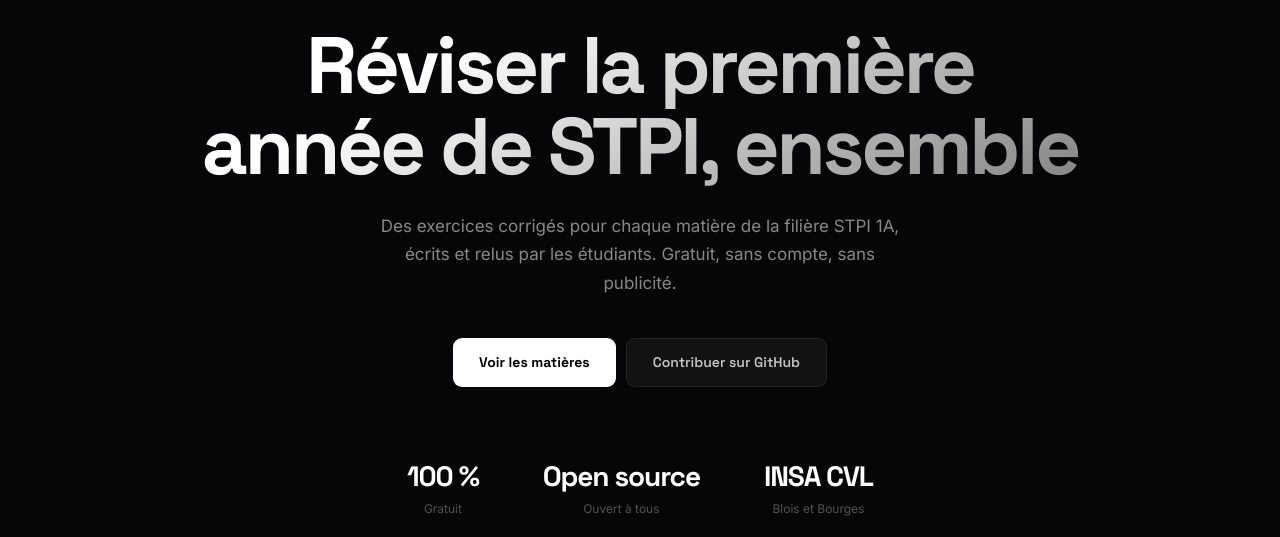
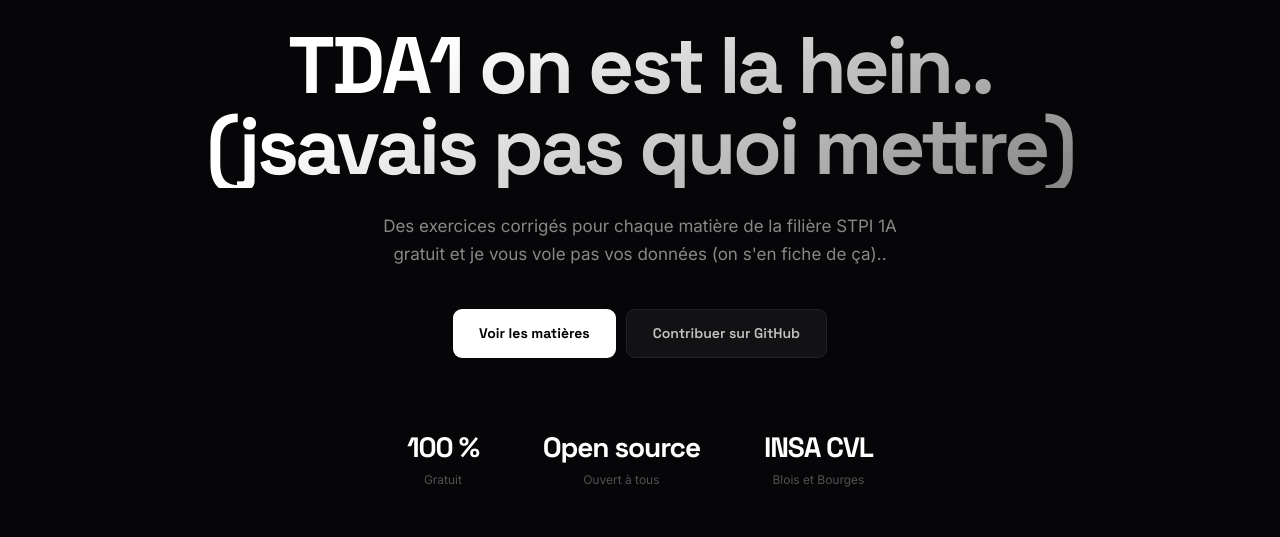
Before and after one commit to OPENINSACVL/STPI-1A, a plain HTML site: page index.html in a window 1280 px wide. Shown: the part 263-800 px from the top of the page. Drawn offline with Linux system fonts and the light colour scheme.

Commit message:
Update index.html

```diff
--- a/index.html
+++ b/index.html
@@ -134,8 +134,8 @@ footer{border-top:1px solid var(--border);padding:44px 32px}
 
 <header class="hero" id="top">
   <img class="hero-logo reveal" src="INSACVL.png" alt="">
-  <h1 class="hero-title reveal d1">Réviser la première année de STPI, ensemble</h1>
-  <p class="hero-sub reveal d2">Des exercices corrigés pour chaque matière de la filière STPI 1A, écrits et relus par les étudiants. Gratuit, sans compte, sans publicité.</p>
+  <h1 class="hero-title reveal d1">TDA1 on est la hein.. (jsavais pas quoi mettre)</h1>
+  <p class="hero-sub reveal d2">Des exercices corrigés pour chaque matière de la filière STPI 1A gratuit et je vous vole pas vos données (on s'en fiche de ça)..</p>
   <div class="ctas reveal d3">
     <a class="btn-primary" href="#matieres">Voir les matières</a>
     <a class="btn-ghost" href="https://github.com/OPENINSACVL/STPI-1A" target="_blank" rel="noopener">Contribuer sur GitHub</a>
```
